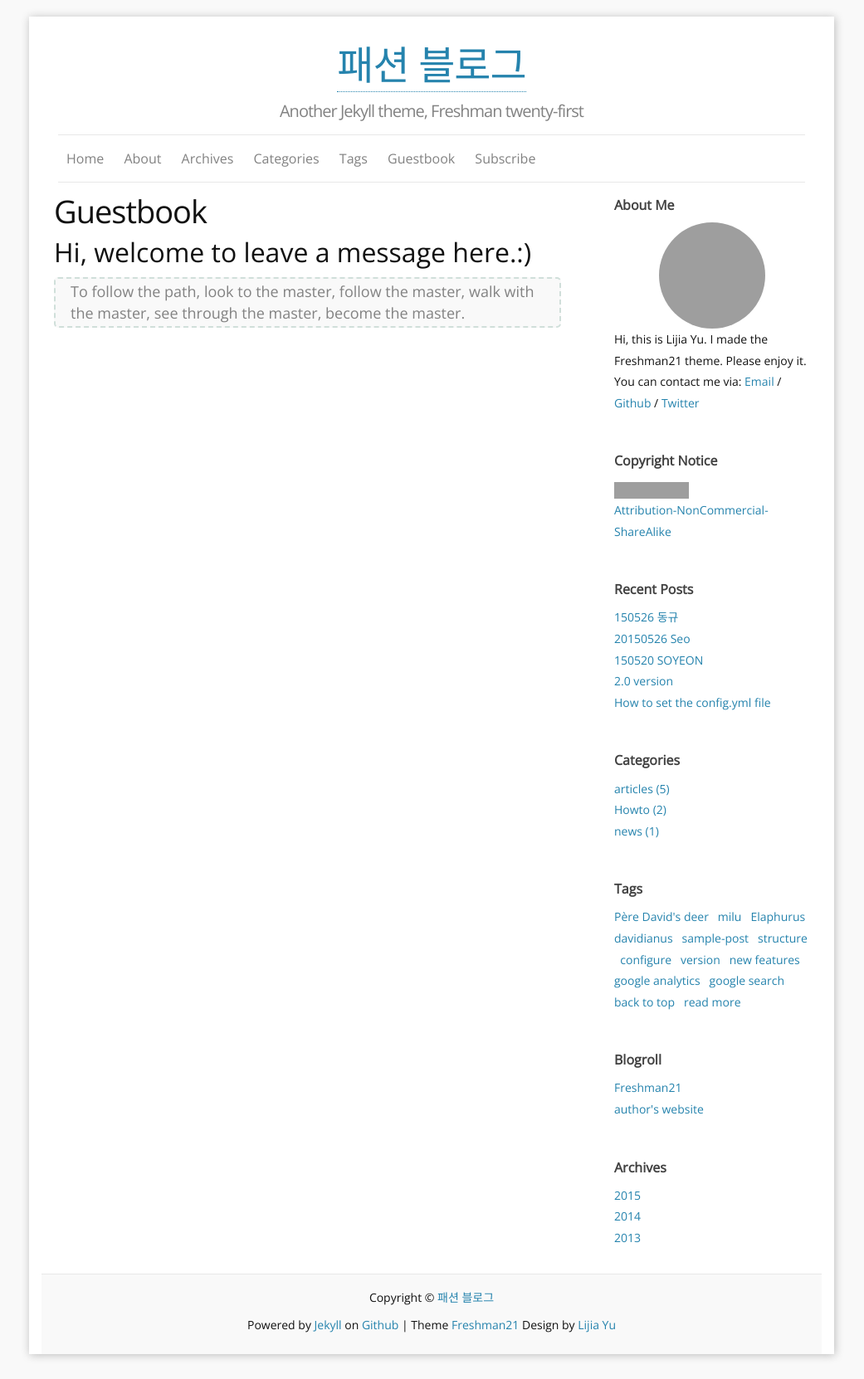
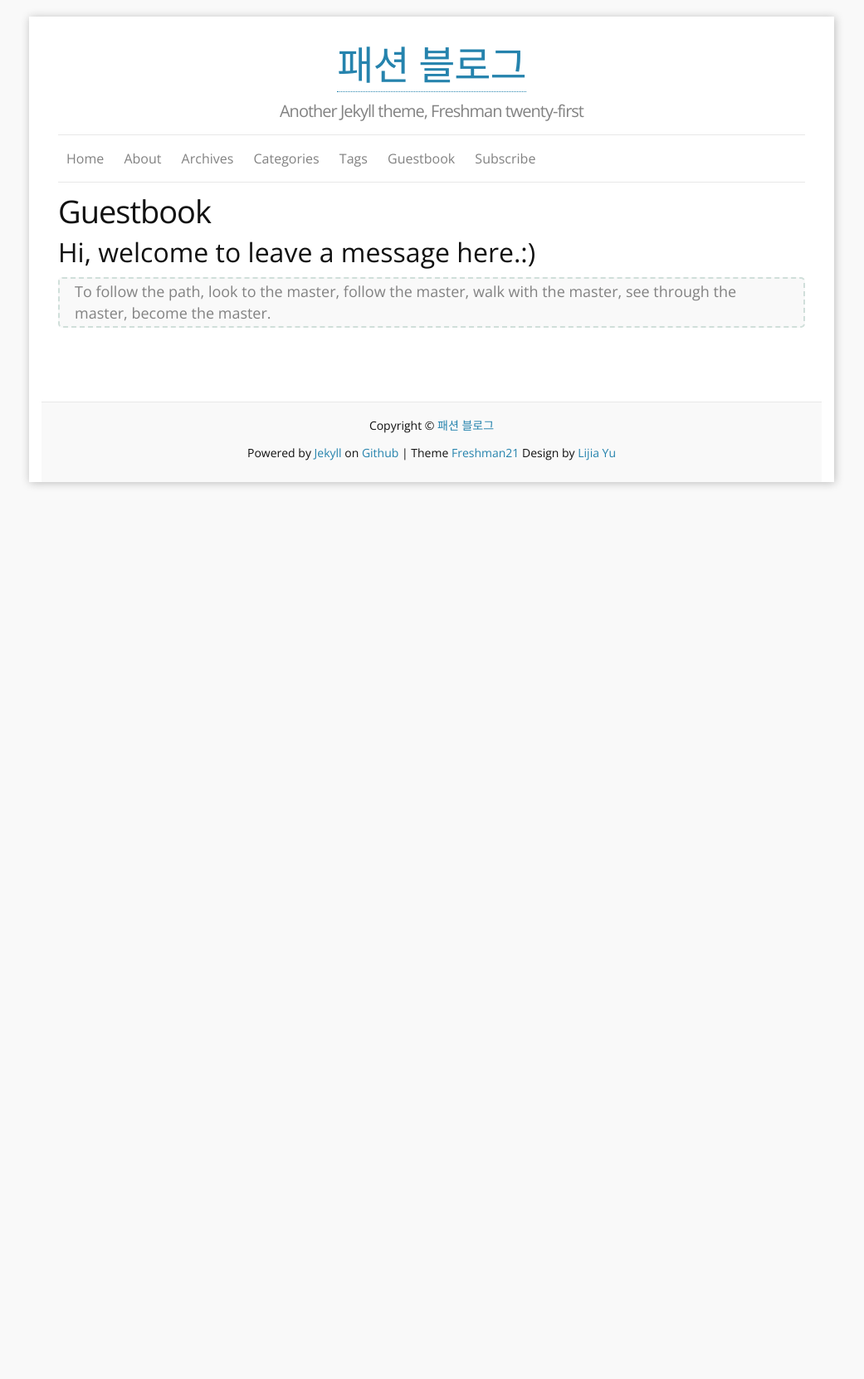
Before and after one commit to kut-fashion/kut-fashion, a Jekyll site: the page built from f_guestbook.md, in a window 1280 px wide. Shown: the whole page at 83% size, without its empty margins (120-1161 px from the left). Built offline with Jekyll 4.4.1, drawn with Linux system fonts in a browser that asks for light colours; comment, search, counter and statistics services are not loaded; after the commit the page ends 900 px from its top, so only the background shows below that; grey boxes are pictures that could not be loaded.

Commit message:
modify the _config.yml

```diff
--- a/_config.yml
+++ b/_config.yml
@@ -5,7 +5,7 @@ author: Lijia Yu
 email: yu@lijiayu.net
 description: "Freshman21 is a Jekyll blog theme." # You can edit this line in _config.yml. It will appear in your document head meta and in your feed.xml site description
 keywords: "Jekyll, theme, Freshman21"
-baseurl: "/" # the subpath of your site, e.g. /blog
+baseurl: "" # the subpath of your site, e.g. /blog
 url: "http://yulijia.net/freshman21" # the base hostname & protocol for your site
 locale: en_US
 
@@ -20,7 +20,7 @@ aboutme_photo: https://i.imgur.com/Mdc4szJl.jpg # your photo.
 
 ### Site setting:
 ShowContactInfo: "True" # Personal Info (twitter,github,email) can be seen on aboutme-sidebar, those info only shown when ShowContactInfo == True
-default_column: "two" # blog style: two columns, if default_column != "two", you will see a one column blog.
+default_column: "" # blog style: two columns, if default_column != "two", you will see a one column blog.
 default_locale: "en" # blog sidebar language set, only include: English(en) and Chinese (cn)
 
 locales:
```
